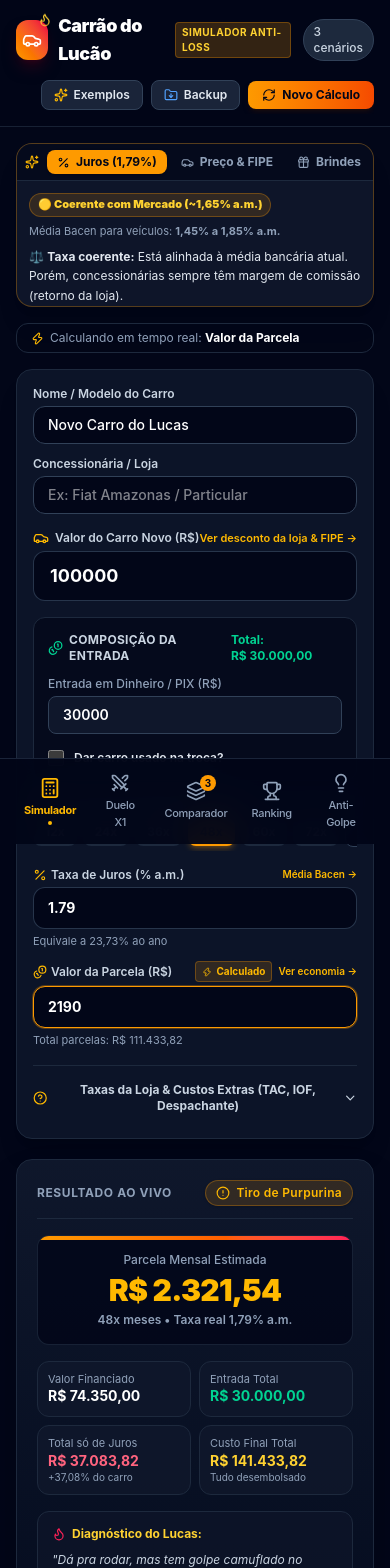
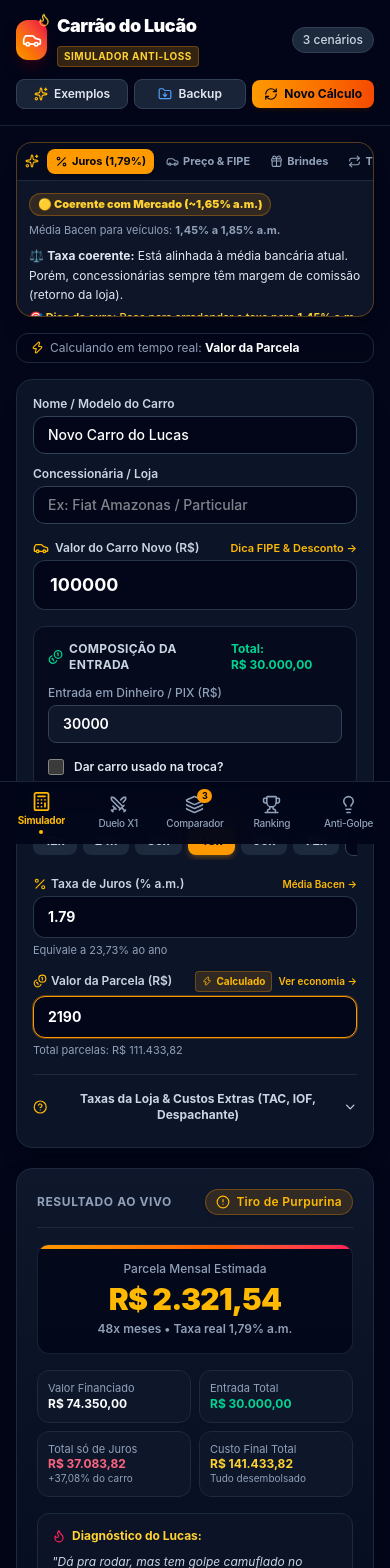
Before and after one commit to jonatasrf/carraodolucao, a React (Vite) app: page / in a window 390 px wide. Shown: the top 1568 px of the page. Built offline with nearby package versions, Linux system fonts and the light colour scheme.

Commit message:
fix(ui): otimiza responsividade geral do site evitando textos encavalados e caixas desalinhadas

```diff
--- a/src/components/CalculatorForm.tsx
+++ b/src/components/CalculatorForm.tsx
@@ -335,17 +335,18 @@ export const CalculatorForm: React.FC<CalculatorFormProps> = ({
 
             {/* Car Price Input (Fixed anchor) */}
             <div>
-              <div className="flex items-center justify-between mb-1">
-                <label className="text-xs font-semibold text-slate-300 flex items-center gap-1.5">
+              <div className="flex flex-wrap items-center justify-between gap-1 mb-1">
+                <label className="text-xs font-semibold text-slate-300 flex items-center gap-1.5 shrink-0">
                   <Car className="w-4 h-4 text-amber-400" />
                   Valor do Carro Novo (R$)
                 </label>
                 <button
                   type="button"
                   onClick={() => setActiveTipCategory('preco')}
-                  className="text-[11px] text-amber-400 hover:text-amber-300 font-semibold cursor-pointer"
+                  className="text-[11px] text-amber-400 hover:text-amber-300 font-semibold cursor-pointer shrink-0"
                 >
-                  Ver desconto da loja & FIPE →
+                  <span className="hidden sm:inline">Ver desconto da loja & FIPE →</span>
+                  <span className="sm:hidden">Dica FIPE & Desconto →</span>
                 </button>
               </div>
               <div className="relative">
@@ -479,13 +480,13 @@ export const CalculatorForm: React.FC<CalculatorFormProps> = ({
                 </label>
               </div>
 
-              <div className="flex items-center gap-1.5 overflow-x-auto pb-1">
+              <div className="flex items-center gap-1.5 overflow-x-auto pb-1 scrollbar-none">
                 {commonTerms.map((months) => (
                   <button
                     key={months}
                     type="button"
                     onClick={() => handleTermMonthsChange(months)}
-                    className={`px-3 py-1.5 rounded-lg text-xs font-bold transition-all cursor-pointer ${
+                    className={`px-3 py-1.5 rounded-lg text-xs font-bold transition-all shrink-0 cursor-pointer ${
                       termMonths === months
                         ? 'bg-amber-500 text-slate-950 shadow-md shadow-amber-500/25'
                         : 'bg-slate-800 text-slate-300 hover:bg-slate-700'
@@ -499,7 +500,7 @@ export const CalculatorForm: React.FC<CalculatorFormProps> = ({
                   inputMode="numeric"
                   value={termMonths || ''}
                   onChange={(e) => handleTermMonthsChange(parseInt(e.target.value) || 1)}
-                  className="w-16 bg-slate-950 border border-slate-700 rounded-lg px-2 py-1.5 text-xs text-white text-center font-bold"
+                  className="w-16 bg-slate-950 border border-slate-700 rounded-lg px-2 py-1.5 text-xs text-white text-center font-bold shrink-0"
                   placeholder="Outro"
                 />
               </div>
@@ -509,12 +510,12 @@ export const CalculatorForm: React.FC<CalculatorFormProps> = ({
             <div className="grid grid-cols-1 sm:grid-cols-2 gap-3">
               {/* Interest Rate */}
               <div>
-                <div className="flex items-center justify-between mb-1">
-                  <label className="text-xs font-semibold text-slate-300 flex items-center gap-1">
+                <div className="flex flex-wrap items-center justify-between gap-1 mb-1">
+                  <label className="text-xs font-semibold text-slate-300 flex items-center gap-1 shrink-0">
                     <Percent className="w-3.5 h-3.5 text-amber-400" />
                     Taxa de Juros (% a.m.)
                   </label>
-                  <div className="flex items-center gap-1.5">
+                  <div className="flex items-center gap-1.5 shrink-0">
                     {autoCalculated === 'monthlyRate' && (
                       <span className="text-[10px] font-bold text-amber-400 bg-amber-500/15 px-1.5 py-0.5 rounded border border-amber-500/30 flex items-center gap-1">
                         <Zap size={10} /> Calculado
@@ -550,12 +551,12 @@ export const CalculatorForm: React.FC<CalculatorFormProps> = ({
 
               {/* Monthly Installment */}
               <div>
-                <div className="flex items-center justify-between mb-1">
-                  <label className="text-xs font-semibold text-slate-300 flex items-center gap-1">
+                <div className="flex flex-wrap items-center justify-between gap-1 mb-1">
+                  <label className="text-xs font-semibold text-slate-300 flex items-center gap-1 shrink-0">
                     <Coins className="w-3.5 h-3.5 text-amber-400" />
                     Valor da Parcela (R$)
                   </label>
-                  <div className="flex items-center gap-1.5">
+                  <div className="flex items-center gap-1.5 shrink-0">
                     {autoCalculated === 'installment' && (
                       <span className="text-[10px] font-bold text-amber-400 bg-amber-500/15 px-1.5 py-0.5 rounded border border-amber-500/30 flex items-center gap-1">
                         <Zap size={10} /> Calculado
@@ -708,36 +709,36 @@ export const CalculatorForm: React.FC<CalculatorFormProps> = ({
 
             {/* Breakdown Metrics */}
             <div className="grid grid-cols-2 gap-2 text-xs">
-              <div className="p-2.5 rounded-xl bg-slate-900/90 border border-slate-800">
-                <span className="text-slate-400 block text-[11px]">Valor Financiado</span>
-                <span className="font-bold text-white text-sm">
+              <div className="p-2.5 rounded-xl bg-slate-900/90 border border-slate-800 min-w-0">
+                <span className="text-slate-400 block text-[11px] truncate">Valor Financiado</span>
+                <span className="font-bold text-white text-xs sm:text-sm truncate block">
                   {formatCurrency(results.totalFinanced)}
                 </span>
               </div>
 
-              <div className="p-2.5 rounded-xl bg-slate-900/90 border border-slate-800">
-                <span className="text-slate-400 block text-[11px]">Entrada Total</span>
-                <span className="font-bold text-emerald-400 text-sm">
+              <div className="p-2.5 rounded-xl bg-slate-900/90 border border-slate-800 min-w-0">
+                <span className="text-slate-400 block text-[11px] truncate">Entrada Total</span>
+                <span className="font-bold text-emerald-400 text-xs sm:text-sm truncate block">
                   {formatCurrency(results.totalDownPayment)}
                 </span>
               </div>
 
-              <div className="p-2.5 rounded-xl bg-slate-900/90 border border-slate-800">
-                <span className="text-slate-400 block text-[11px]">Total só de Juros</span>
-                <span className="font-bold text-rose-400 text-sm">
+              <div className="p-2.5 rounded-xl bg-slate-900/90 border border-slate-800 min-w-0">
+                <span className="text-slate-400 block text-[11px] truncate">Total só de Juros</span>
+                <span className="font-bold text-rose-400 text-xs sm:text-sm truncate block">
                   {formatCurrency(results.totalInterestPaid)}
                 </span>
-                <span className="text-[10px] text-slate-400 block">
+                <span className="text-[10px] text-slate-400 block truncate">
                   +{formatPercent(results.interestPercentageOfCar)} do carro
                 </span>
               </div>
 
-              <div className="p-2.5 rounded-xl bg-slate-900/90 border border-slate-800">
-                <span className="text-slate-400 block text-[11px]">Custo Final Total</span>
-                <span className="font-bold text-amber-300 text-sm">
+              <div className="p-2.5 rounded-xl bg-slate-900/90 border border-slate-800 min-w-0">
+                <span className="text-slate-400 block text-[11px] truncate">Custo Final Total</span>
+                <span className="font-bold text-amber-300 text-xs sm:text-sm truncate block">
                   {formatCurrency(results.totalFinalCost)}
                 </span>
-                <span className="text-[10px] text-slate-400 block">
+                <span className="text-[10px] text-slate-400 block truncate">
                   Tudo desembolsado
                 </span>
               </div>
--- a/src/components/Header.tsx
+++ b/src/components/Header.tsx
@@ -27,11 +27,11 @@ export const Header: React.FC<HeaderProps> = ({
               <Flame className="absolute -top-1 -right-1 text-amber-300 w-3.5 h-3.5 animate-bounce" />
             </div>
             <div>
-              <div className="flex items-center gap-1.5">
+              <div className="flex items-center gap-1.5 flex-wrap">
                 <h1 className="text-lg sm:text-xl font-black tracking-tight text-white m-0 flex items-center gap-1.5">
                   Carrão do Lucão
                 </h1>
-                <span className="text-[10px] uppercase font-bold tracking-wider px-1.5 py-0.5 rounded bg-amber-500/20 text-amber-300 border border-amber-500/30">
+                <span className="text-[10px] uppercase font-bold tracking-wider px-1.5 py-0.5 rounded bg-amber-500/20 text-amber-300 border border-amber-500/30 shrink-0">
                   Simulador Anti-Loss
                 </span>
               </div>
@@ -42,49 +42,49 @@ export const Header: React.FC<HeaderProps> = ({
           </div>
 
           {/* Quick stats on mobile */}
-          <div className="sm:hidden flex items-center gap-1.5">
-            <span className="text-xs bg-slate-800 text-slate-300 px-2.5 py-1 rounded-full border border-slate-700 font-medium">
+          <div className="sm:hidden flex items-center gap-1.5 shrink-0">
+            <span className="text-xs bg-slate-800 text-slate-300 px-2.5 py-1 rounded-full border border-slate-700 font-medium whitespace-nowrap">
               {scenariosCount} {scenariosCount === 1 ? 'cenário' : 'cenários'}
             </span>
           </div>
         </div>
 
         {/* Action Controls */}
-        <div className="flex items-center gap-2 w-full sm:w-auto justify-end overflow-x-auto pb-1 sm:pb-0">
+        <div className="flex items-center gap-1.5 sm:gap-2 w-full sm:w-auto justify-between sm:justify-end overflow-x-auto pb-1 sm:pb-0 scrollbar-none">
           {bestDealTitle && (
             <div className="hidden lg:flex items-center gap-1.5 px-3 py-1 rounded-lg bg-emerald-950/50 border border-emerald-800/50 text-xs text-emerald-300">
-              <Sparkles className="w-3.5 h-3.5 text-emerald-400" />
-              <span>Líder: <strong>{bestDealTitle}</strong></span>
+              <Sparkles className="w-3.5 h-3.5 text-emerald-400 shrink-0" />
+              <span className="truncate max-w-[200px]">Líder: <strong>{bestDealTitle}</strong></span>
             </div>
           )}
 
           <button
             onClick={onOpenPresets}
             type="button"
-            className="flex items-center gap-1.5 px-3 py-1.5 rounded-lg bg-slate-800/90 hover:bg-slate-700 text-slate-200 text-xs font-semibold border border-slate-700 active:scale-95 transition-all shrink-0 cursor-pointer"
+            className="flex-1 sm:flex-none flex items-center justify-center gap-1.5 px-2.5 sm:px-3 py-1.5 rounded-lg bg-slate-800/90 hover:bg-slate-700 text-slate-200 text-xs font-semibold border border-slate-700 active:scale-95 transition-all shrink-0 cursor-pointer"
             title="Carregar propostas prontas de exemplo"
           >
-            <Sparkles className="w-3.5 h-3.5 text-amber-400" />
+            <Sparkles className="w-3.5 h-3.5 text-amber-400 shrink-0" />
             <span>Exemplos</span>
           </button>
 
           <button
             onClick={onOpenShare}
             type="button"
-            className="flex items-center gap-1.5 px-3 py-1.5 rounded-lg bg-slate-800/90 hover:bg-slate-700 text-slate-200 text-xs font-semibold border border-slate-700 active:scale-95 transition-all shrink-0 cursor-pointer"
+            className="flex-1 sm:flex-none flex items-center justify-center gap-1.5 px-2.5 sm:px-3 py-1.5 rounded-lg bg-slate-800/90 hover:bg-slate-700 text-slate-200 text-xs font-semibold border border-slate-700 active:scale-95 transition-all shrink-0 cursor-pointer"
             title="Exportar ou Importar Cenários"
           >
-            <FolderDown className="w-3.5 h-3.5 text-blue-400" />
+            <FolderDown className="w-3.5 h-3.5 text-blue-400 shrink-0" />
             <span>Backup</span>
           </button>
 
           <button
             onClick={onNewScenario}
             type="button"
-            className="flex items-center gap-1.5 px-3.5 py-1.5 rounded-lg bg-gradient-to-r from-amber-500 to-orange-600 hover:from-amber-600 hover:to-orange-700 text-slate-950 font-bold text-xs shadow-md shadow-amber-950/30 active:scale-95 transition-all shrink-0 cursor-pointer"
+            className="flex-1 sm:flex-none flex items-center justify-center gap-1.5 px-3 sm:px-3.5 py-1.5 rounded-lg bg-gradient-to-r from-amber-500 to-orange-600 hover:from-amber-600 hover:to-orange-700 text-slate-950 font-bold text-xs shadow-md shadow-amber-950/30 active:scale-95 transition-all shrink-0 cursor-pointer"
           >
-            <RefreshCw className="w-3.5 h-3.5" />
-            <span>Novo Cálculo</span>
+            <RefreshCw className="w-3.5 h-3.5 shrink-0" />
+            <span className="whitespace-nowrap">Novo Cálculo</span>
           </button>
         </div>
       </div>
--- a/src/components/Navbar.tsx
+++ b/src/components/Navbar.tsx
@@ -57,8 +57,8 @@ export const Navbar: React.FC<NavbarProps> = ({
       </nav>
 
       {/* Mobile Fixed Bottom Navigation */}
-      <nav className="sm:hidden fixed bottom-0 left-0 right-0 z-40 bg-slate-950/95 backdrop-blur-lg border-t border-slate-800/90 px-3 py-2 pb-safe">
-        <div className="flex items-center justify-around">
+      <nav className="sm:hidden fixed bottom-0 left-0 right-0 z-40 bg-slate-950/95 backdrop-blur-lg border-t border-slate-800/90 px-1 py-1.5 pb-safe">
+        <div className="flex items-center justify-around gap-0.5">
           {navItems.map((item) => {
             const Icon = item.icon;
             const isActive = activeTab === item.id;
@@ -66,19 +66,19 @@ export const Navbar: React.FC<NavbarProps> = ({
               <button
                 key={item.id}
                 onClick={() => onChangeTab(item.id)}
-                className={`relative flex flex-col items-center justify-center py-1.5 px-3 rounded-xl transition-all cursor-pointer ${
+                className={`relative flex flex-col items-center justify-center py-1 px-1 rounded-xl transition-all cursor-pointer min-w-0 flex-1 ${
                   isActive ? 'text-amber-400 font-bold' : 'text-slate-400 font-medium'
                 }`}
               >
                 <div className="relative">
-                  <Icon size={20} className={isActive ? 'scale-110 text-amber-400 transition-transform' : ''} />
+                  <Icon size={19} className={isActive ? 'scale-110 text-amber-400 transition-transform' : ''} />
                   {typeof item.badge === 'number' && item.badge > 0 && (
-                    <span className="absolute -top-1.5 -right-2.5 min-w-[16px] h-4 text-[10px] flex items-center justify-center px-1 font-bold rounded-full bg-amber-500 text-slate-950">
+                    <span className="absolute -top-1.5 -right-2 min-w-[15px] h-3.5 text-[9px] flex items-center justify-center px-1 font-bold rounded-full bg-amber-500 text-slate-950">
                       {item.badge}
                     </span>
                   )}
                 </div>
-                <span className="text-[11px] mt-1 tracking-tight">{item.label}</span>
+                <span className="text-[10px] mt-0.5 tracking-tight truncate max-w-full text-center">{item.label}</span>
                 {isActive && (
                   <span className="w-1 h-1 rounded-full bg-amber-400 mt-0.5" />
                 )}
--- a/src/components/SmartTipsRadar.tsx
+++ b/src/components/SmartTipsRadar.tsx
@@ -76,7 +76,7 @@ export const SmartTipsRadar: React.FC<SmartTipsRadarProps> = ({
   return (
     <div className="rounded-2xl bg-slate-900/95 border border-amber-500/30 shadow-xl overflow-hidden">
       {/* Category Tabs Header - Sticky/Fixed Height */}
-      <div className="flex items-center justify-between border-b border-slate-800 bg-slate-950/70 px-2 sm:px-3 py-1.5 overflow-x-auto gap-1">
+      <div className="flex items-center justify-between border-b border-slate-800 bg-slate-950/70 px-2 sm:px-3 py-1.5 overflow-x-auto gap-1 scrollbar-none">
         <div className="flex items-center gap-1.5 shrink-0 text-amber-400 font-bold text-xs pr-1">
           <Sparkles size={14} className="animate-pulse" />
           <span className="hidden sm:inline">Radar do Lucas:</span>
@@ -86,7 +86,7 @@ export const SmartTipsRadar: React.FC<SmartTipsRadarProps> = ({
           <button
             type="button"
             onClick={() => onSelectCategory('taxa')}
-            className={`flex items-center gap-1.5 px-2.5 py-1 rounded-lg text-xs font-bold transition-all cursor-pointer ${
+            className={`flex items-center gap-1 sm:gap-1.5 px-2 sm:px-2.5 py-1 rounded-lg text-[11px] sm:text-xs font-bold transition-all shrink-0 cursor-pointer ${
               activeCategory === 'taxa'
                 ? 'bg-amber-500 text-slate-950 shadow-sm'
                 : 'text-slate-400 hover:text-white hover:bg-slate-800'
@@ -99,7 +99,7 @@ export const SmartTipsRadar: React.FC<SmartTipsRadarProps> = ({
           <button
             type="button"
             onClick={() => onSelectCategory('preco')}
-            className={`flex items-center gap-1.5 px-2.5 py-1 rounded-lg text-xs font-bold transition-all cursor-pointer ${
+            className={`flex items-center gap-1 sm:gap-1.5 px-2 sm:px-2.5 py-1 rounded-lg text-[11px] sm:text-xs font-bold transition-all shrink-0 cursor-pointer ${
               activeCategory === 'preco'
                 ? 'bg-amber-500 text-slate-950 shadow-sm'
                 : 'text-slate-400 hover:text-white hover:bg-slate-800'
@@ -112,7 +112,7 @@ export const SmartTipsRadar: React.FC<SmartTipsRadarProps> = ({
           <button
             type="button"
             onClick={() => onSelectCategory('brindes')}
-            className={`flex items-center gap-1.5 px-2.5 py-1 rounded-lg text-xs font-bold transition-all cursor-pointer ${
+            className={`flex items-center gap-1 sm:gap-1.5 px-2 sm:px-2.5 py-1 rounded-lg text-[11px] sm:text-xs font-bold transition-all shrink-0 cursor-pointer ${
               activeCategory === 'brindes'
                 ? 'bg-amber-500 text-slate-950 shadow-sm'
                 : 'text-slate-400 hover:text-white hover:bg-slate-800'
@@ -125,7 +125,7 @@ export const SmartTipsRadar: React.FC<SmartTipsRadarProps> = ({
           <button
             type="button"
             onClick={() => onSelectCategory('troca')}
-            className={`flex items-center gap-1.5 px-2.5 py-1 rounded-lg text-xs font-bold transition-all cursor-pointer ${
+            className={`flex items-center gap-1 sm:gap-1.5 px-2 sm:px-2.5 py-1 rounded-lg text-[11px] sm:text-xs font-bold transition-all shrink-0 cursor-pointer ${
               activeCategory === 'troca'
                 ? 'bg-amber-500 text-slate-950 shadow-sm'
                 : 'text-slate-400 hover:text-white hover:bg-slate-800'
@@ -138,10 +138,10 @@ export const SmartTipsRadar: React.FC<SmartTipsRadarProps> = ({
       </div>
 
       {/*
-        FIXED CONTAINER HEIGHT: Exact 125px on mobile/desktop with overflow-y-auto.
+        FIXED CONTAINER HEIGHT: Constant 135px on mobile and 120px on desktop with overflow-y-auto.
         This strictly guarantees the screen NEVER jumps or causes layout shifts!
       */}
-      <div className="h-[125px] sm:h-[115px] overflow-y-auto p-3 text-xs leading-relaxed text-slate-300">
+      <div className="h-[135px] sm:h-[120px] overflow-y-auto p-3 text-xs leading-relaxed text-slate-300">
         {/* TAB 1: TAXA DE JUROS & MERCADO */}
         {activeCategory === 'taxa' && (
           <div className="space-y-1.5 animate-fadeIn">
@@ -225,19 +225,19 @@ export const SmartTipsRadar: React.FC<SmartTipsRadarProps> = ({
             </p>
 
             <div className="flex flex-wrap gap-1.5 pt-0.5">
-              <span className="text-[10px] bg-slate-950 border border-slate-700 px-2 py-0.5 rounded font-bold text-slate-300">
-                🛡️ Insulfilm / Película (~R$ 500)
+              <span className="text-[10px] bg-slate-950 border border-slate-700 px-2 py-0.5 rounded font-bold text-slate-300 whitespace-nowrap">
+                🛡️ Insulfilm (~R$ 500)
               </span>
-              <span className="text-[10px] bg-slate-950 border border-slate-700 px-2 py-0.5 rounded font-bold text-slate-300">
-                🚗 Emplacamento Total (~R$ 1.000)
+              <span className="text-[10px] bg-slate-950 border border-slate-700 px-2 py-0.5 rounded font-bold text-slate-300 whitespace-nowrap">
+                🚗 Emplacamento (~R$ 1.000)
               </span>
-              <span className="text-[10px] bg-slate-950 border border-slate-700 px-2 py-0.5 rounded font-bold text-slate-300">
+              <span className="text-[10px] bg-slate-950 border border-slate-700 px-2 py-0.5 rounded font-bold text-slate-300 whitespace-nowrap">
                 🧹 Tapetes de Borracha (~R$ 300)
               </span>
-              <span className="text-[10px] bg-slate-950 border border-slate-700 px-2 py-0.5 rounded font-bold text-slate-300">
+              <span className="text-[10px] bg-slate-950 border border-slate-700 px-2 py-0.5 rounded font-bold text-slate-300 whitespace-nowrap">
                 🔧 Protetor de Cárter (~R$ 400)
               </span>
-              <span className="text-[10px] bg-slate-950 border border-slate-700 px-2 py-0.5 rounded font-bold text-slate-300">
+              <span className="text-[10px] bg-slate-950 border border-slate-700 px-2 py-0.5 rounded font-bold text-slate-300 whitespace-nowrap">
                 ⛽ Tanque Cheio (~R$ 350)
               </span>
             </div>
--- a/src/components/VerdictBadge.tsx
+++ b/src/components/VerdictBadge.tsx
@@ -59,11 +59,11 @@ export const VerdictBadge: React.FC<Props> = ({ badge, size = 'md', showLabel =
 
   return (
     <div
-      className={`inline-flex items-center font-semibold rounded-full border shadow-sm transition-all ${config.color} ${sizeClasses[size]}`}
+      className={`inline-flex items-center font-semibold rounded-full border shadow-sm transition-all whitespace-nowrap shrink-0 ${config.color} ${sizeClasses[size]}`}
     >
       <IconComponent size={iconSizes[size]} className="shrink-0" />
       {showLabel && (
-        <span className="tracking-wide">
+        <span className="tracking-wide whitespace-nowrap">
           {config.label}
         </span>
       )}
```
Also changed, not shown: src/components/AntiGolpeTips.tsx (+17 -14 lines), src/components/DueloX1.tsx (+10 -10 lines), src/components/RankingTable.tsx (+22 -17 lines), src/components/ScenarioCard.tsx (+19 -19 lines), src/components/ScenarioComparison.tsx (+16 -16 lines).
